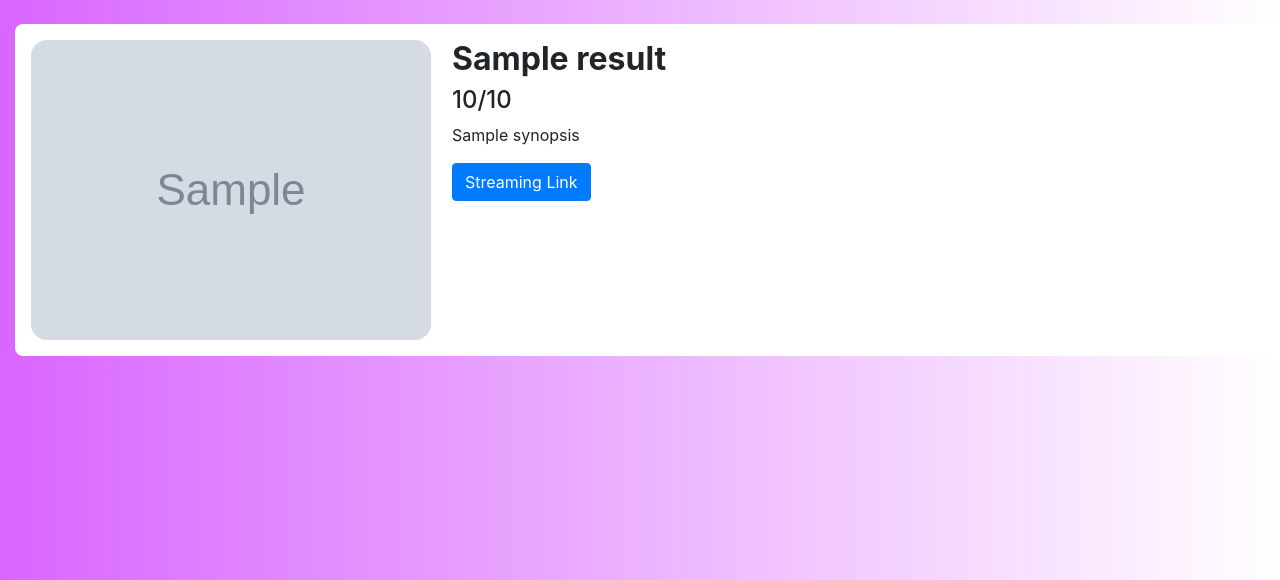
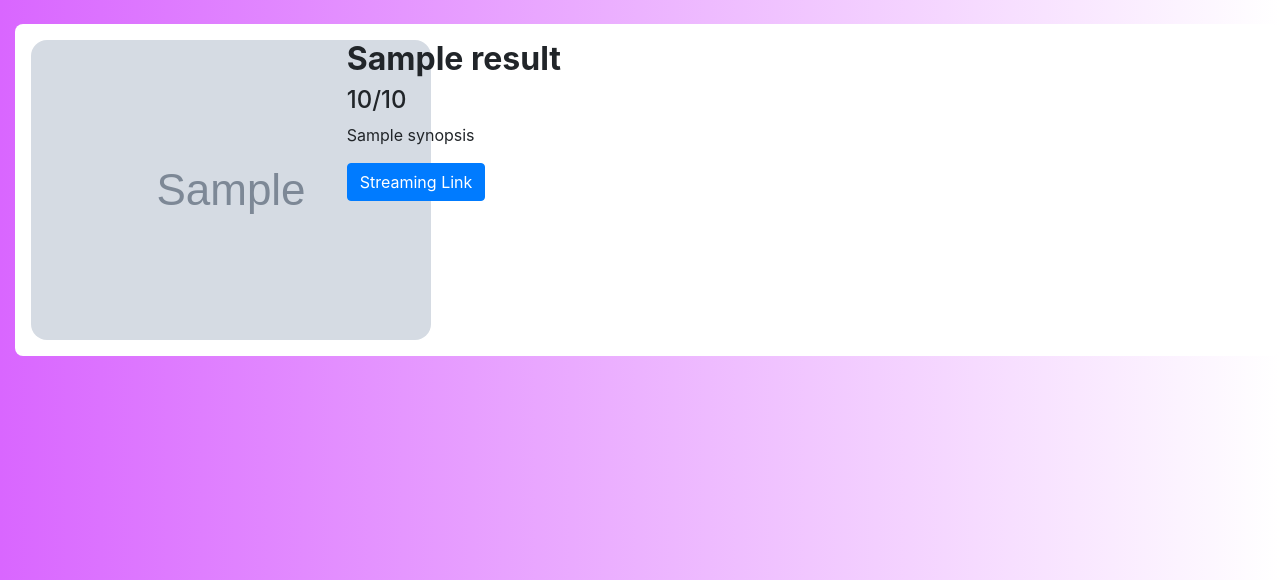
Before and after one commit to ahmadtc1/animeInfo, a Flask app: page /anime in a window 1280 px wide. Shown: the part 122-702 px from the top of the page. Run offline with Flask 2, Linux system fonts and the light colour scheme; grey boxes marked "Sample" are stand-in pictures; a database or web service that is not in the repository returns one stand-in record (values such as "Sample title"); data that the repository does not hold is empty; some libraries are stand-ins or nearby versions.

Commit message:
Change spacing arrangement for anime info display

```diff
--- a/templates/anime.html
+++ b/templates/anime.html
@@ -31,10 +31,10 @@
             {% for result in results %}
                 <div class="anime-result">
                     <div class="row">
-                        <div class="col-md-4">
+                        <div class="col-md-3">
                             <img class="anime-img" src="{{result[4]}}" alt="image"/>
                         </div>
-                        <div class="col-md-8">
+                        <div class="col-md-9">
                             <h2 class="title">{{result[0]}}</h2>
                             <h4>{{result[3]}}/10</h4>
                             <p>{{result[1]}}</p>
```
Also changed, not shown: static/icons/star.png (added), static/icons/television.png (added).
